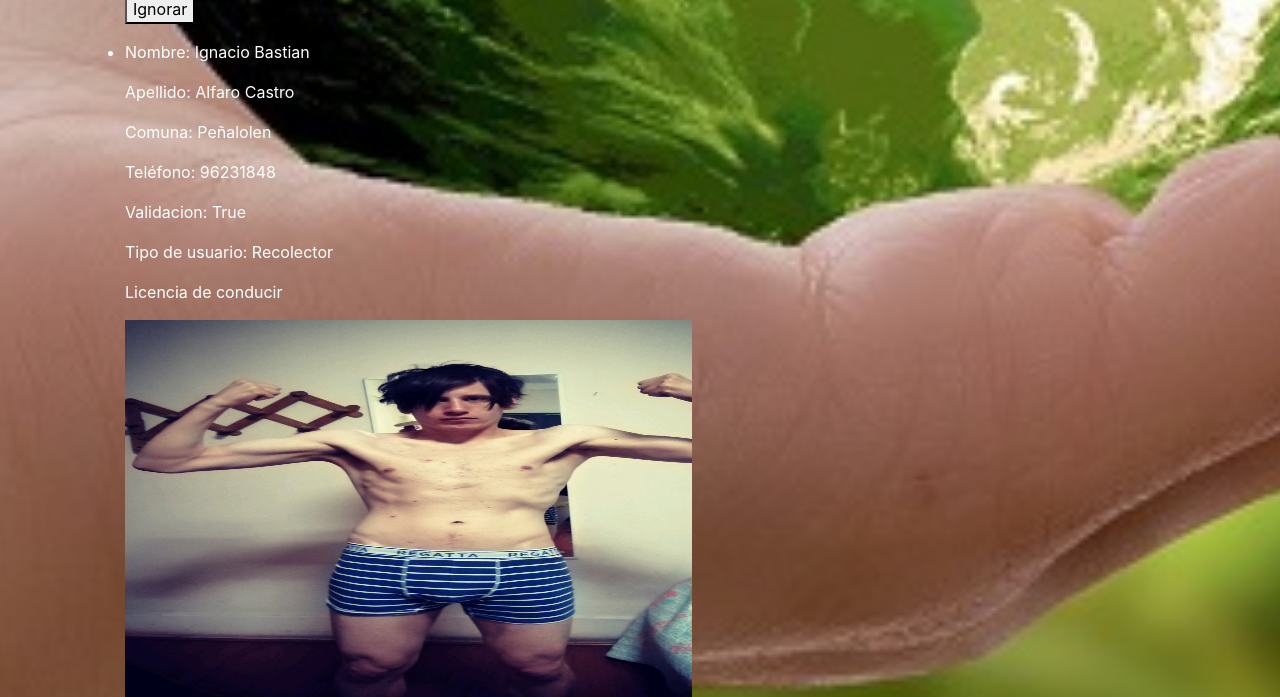
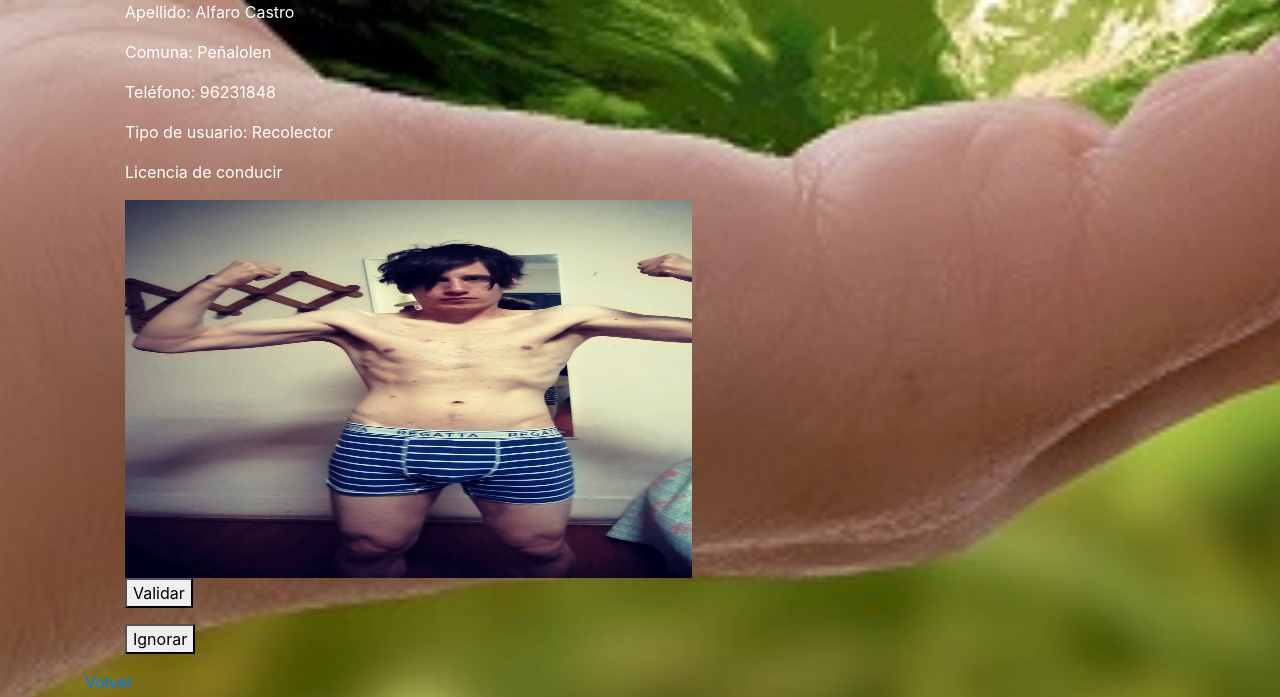
Before and after one commit to Jorge-gib/Zero_Daw_V9, a Django app: page /registro/mostrar_recolectores in a window 1280 px wide. Shown: the part 1684-2381 px from the top of the page. Run offline with Django 4.2, Linux system fonts and the light colour scheme; a user stored in the database is signed in; data comes from the database, SQL or seed files in the repository; parts of the project's set-up code (start-up, migrations or seed data) failed here and were passed over; some libraries are stand-ins or nearby versions.

Commit message:
Funciopn validar a recolector corregida seguin equerimiento

```diff
--- a/templates/Registro/ver_recolectores.html
+++ b/templates/Registro/ver_recolectores.html
@@ -14,7 +14,6 @@
                 <p class="letras">Apellido: {{ usuario.last_name }}</p>
                 <p class="letras">Comuna: {{ usuario.comuna }}</p>
                 <p class="letras">Teléfono: {{ usuario.telefono }}</p>
-                <p class="letras">Validacion: {{ usuario.validacion_recolector }}</p>
                 <p class="letras">Tipo de usuario: {{ usuario.get_tipo_usuario_display }}</p>
                 <p>Licencia de conducir</p>
                 {% if usuario.licencia_automotriz %}
```
